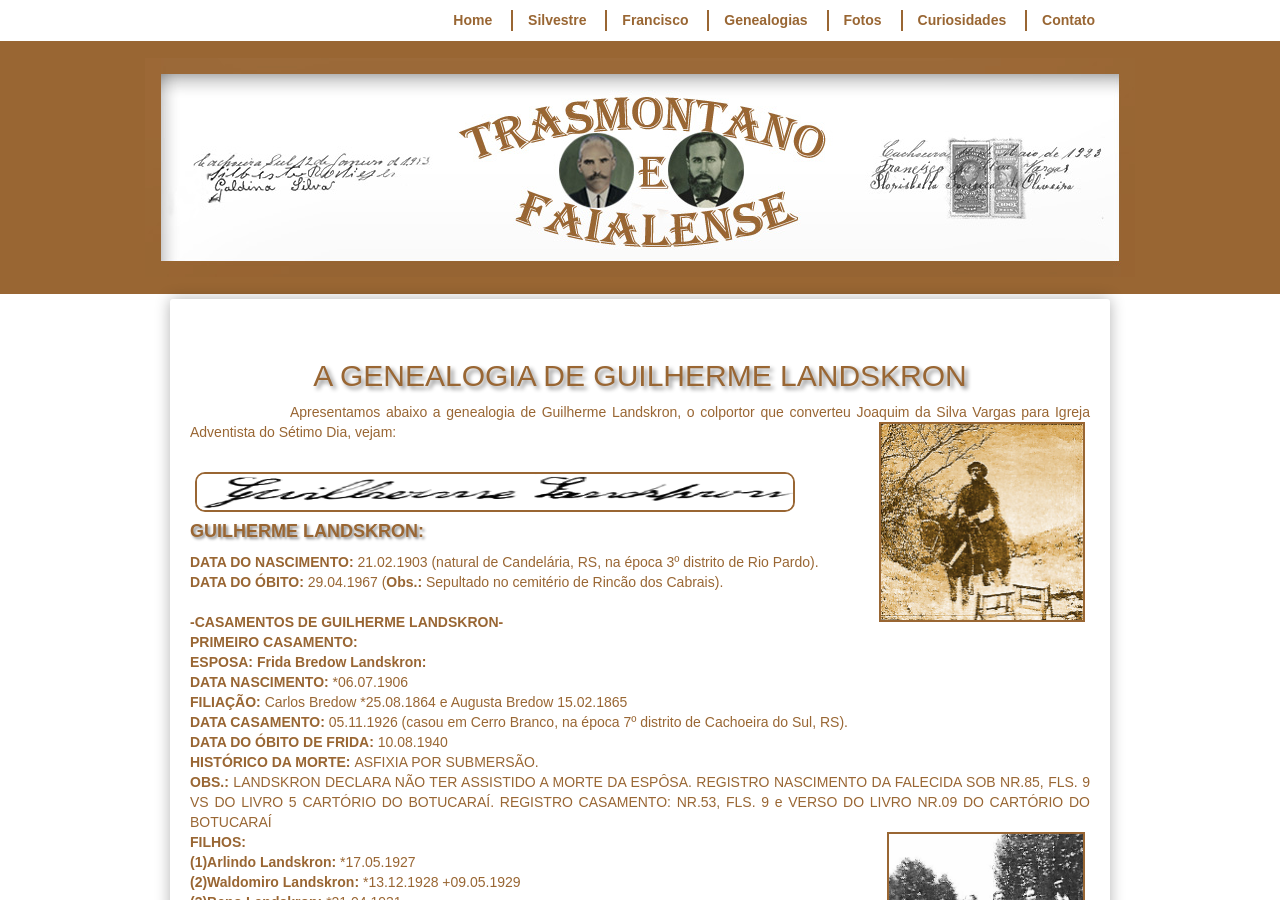
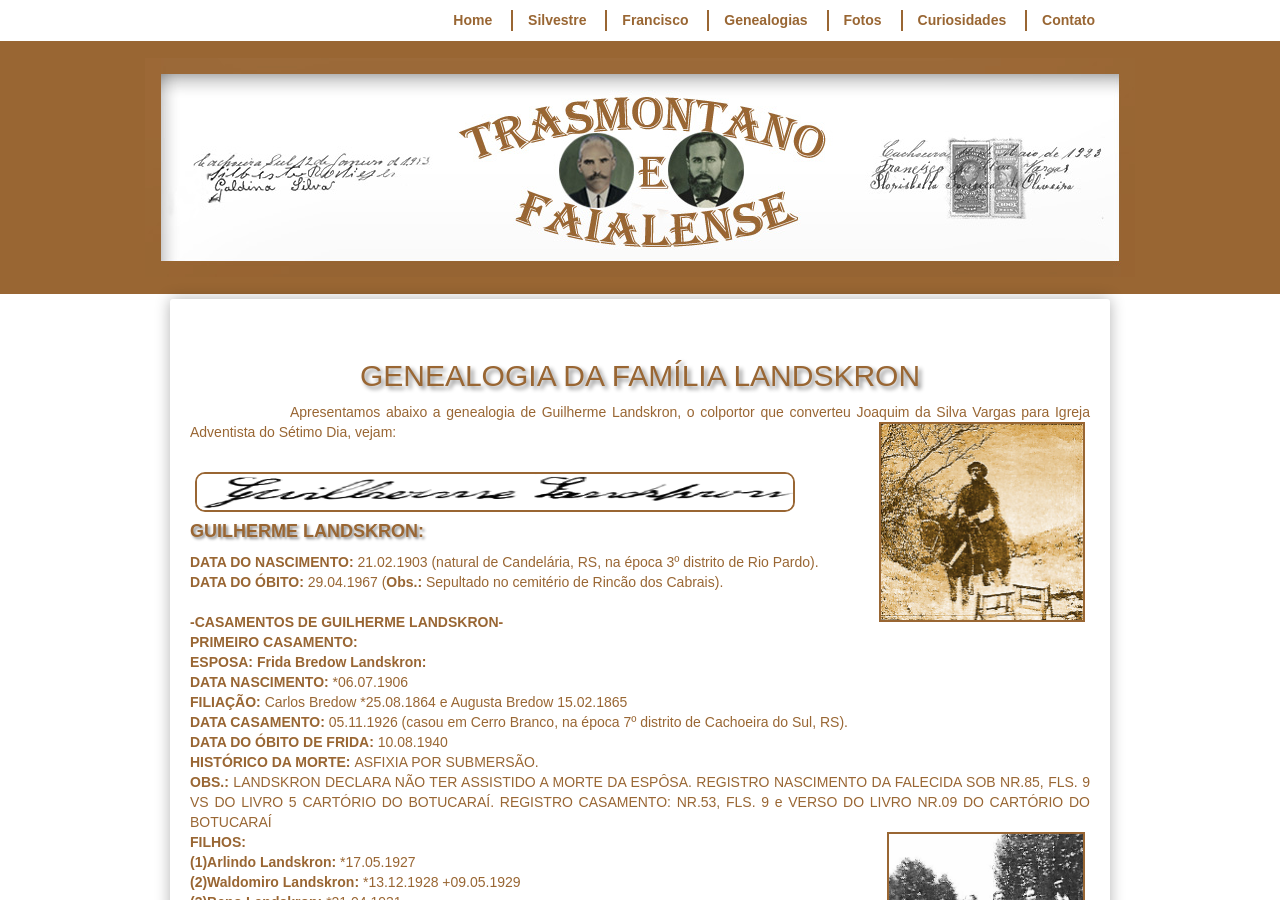
Before and after one commit to claudiovargas1955/claudiovargas1955.github.io, a Jekyll site: the page built from _pages/arvore-genealogica-de-guilherme landskron.html, in a window 1280 px wide and 900 px high. Built offline with Jekyll 4.4.1, drawn with Linux system fonts in a browser that asks for light colours; some web fonts are replaced.

Commit message:
Update arvore-genealogica-de-guilherme landskron.html

```diff
--- a/_pages/arvore-genealogica-de-guilherme landskron.html
+++ b/_pages/arvore-genealogica-de-guilherme landskron.html
@@ -56,7 +56,7 @@ details[open] summary {color:#996633;
 
 </style>
 
-<h2>A GENEALOGIA DE GUILHERME LANDSKRON</h2>
+<h2>GENEALOGIA DA FAMÍLIA LANDSKRON</h2>
 <p><p style="text-indent:100px";/>Apresentamos abaixo a genealogia de Guilherme Landskron, o colportor que converteu Joaquim da Silva
 Vargas para Igreja Adventista do Sétimo Dia, vejam:<img class="dir" style="float:right"; src="/images/landskron.jpg" height="200px";
 title="Landskron";/>
```
